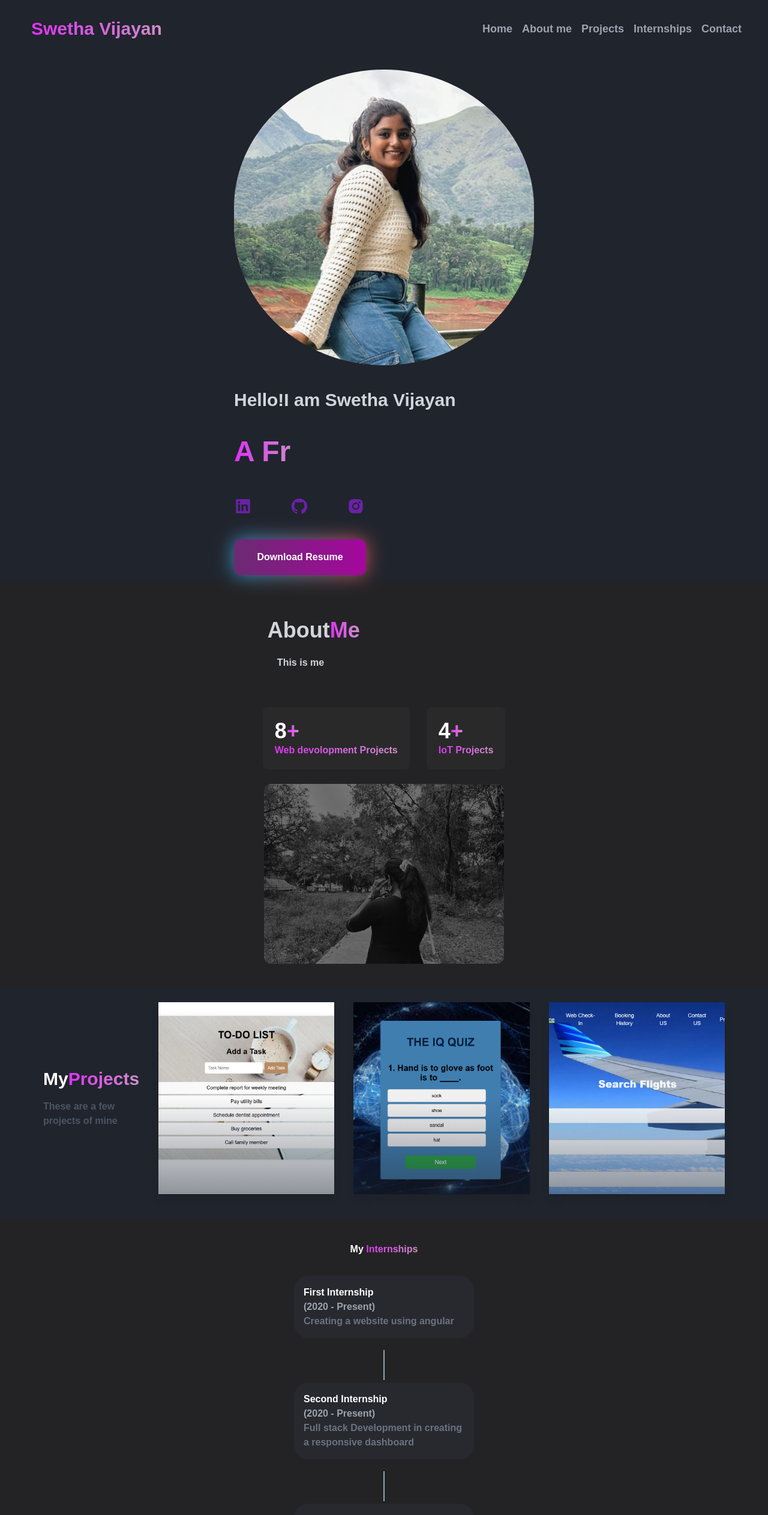
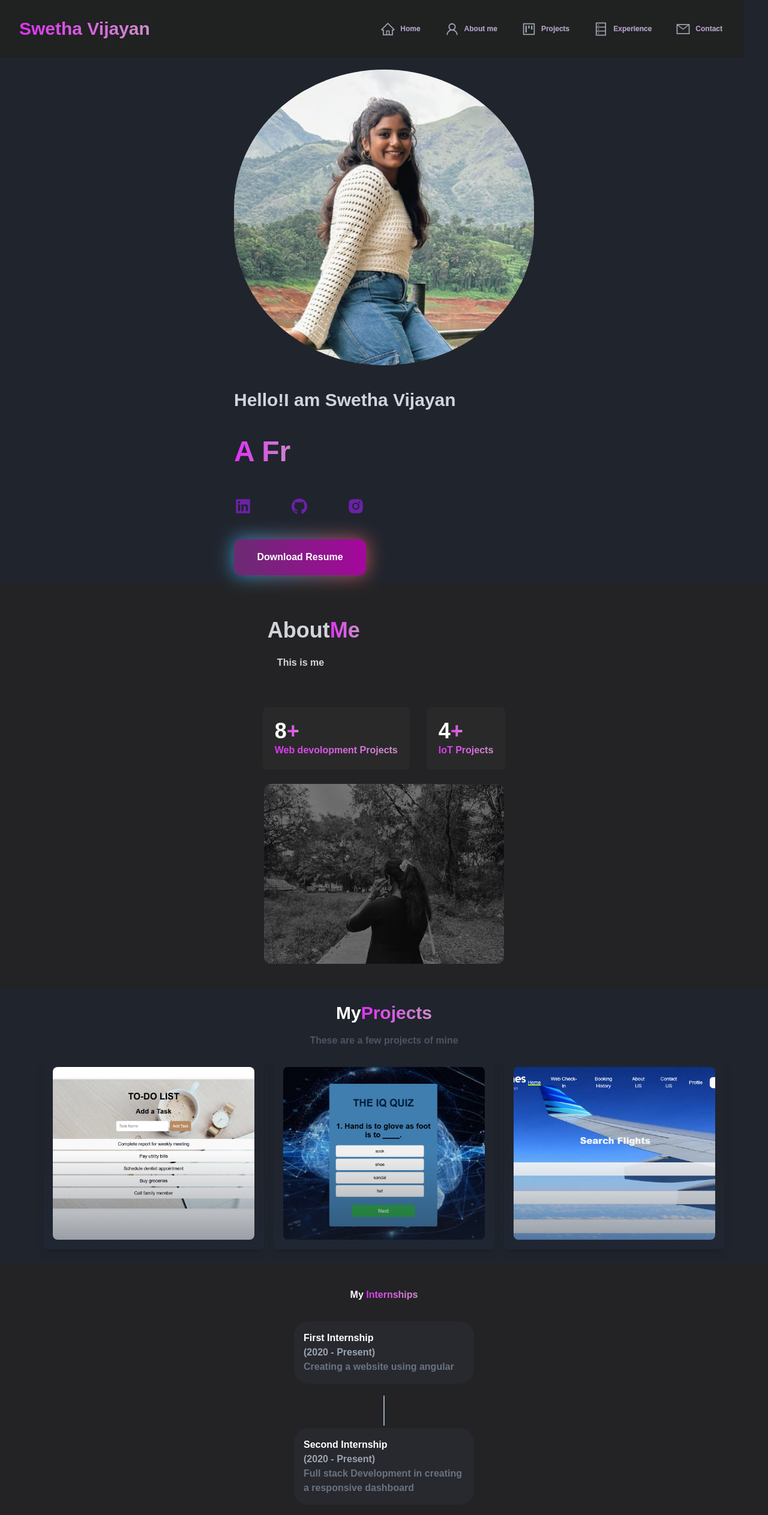
Before and after one commit to SwethaVijayan08/my-personal-portfolio, a React (Create React App) app: page / in a window 1280 px wide. Shown: the top 2526 px of the page at 60% size. Built offline with nearby package versions, Linux system fonts and the light colour scheme.

Commit message:
fixed navbar issues

```diff
--- a/src/components/Navbar.jsx
+++ b/src/components/Navbar.jsx
@@ -1,5 +1,5 @@
 import React , {useState}from "react";
-import { AiOutlineClose,AiOutlineMenu} from "react-icons/ai";
+import { AiOutlineClose,AiOutlineMenu, AiOutlineHome, AiOutlineUser, AiOutlineProject, AiOutlineDatabase, AiOutlineMail} from "react-icons/ai";
 
 const Navbar = () => {
 
@@ -13,16 +13,16 @@ const Navbar = () => {
 
 
     return(
-        <div className="text-gray-400 flex justify-between items-center max-w-[1240px] mx-auto h-24 px-4 text-lg">
+        <div className="text-gray-400 flex justify-between items-center max-w-[1240px] mx-auto h-24 px-4 text-lg fixed w-full bg-[#202121] z-50">
 
             <h1 className="text-3xl font-bold primary-color ml-4">Swetha Vijayan
             </h1>
             <ul className="hidden md:flex">
-                <li className='p-2'><a href="#home">Home</a></li>
-                <li className='p-2'><a href="#about">About me</a> </li>
-                <li className='p-2'><a href="#project">Projects</a></li>
-                <li className='p-2'><a href="#experience">Internships</a></li>
-                <li className='p-2'><a href="#contact">Contact</a></li>
+                <li className="p-5"><a href="#home" className="flex items-center"><AiOutlineHome size={25} /><span className="ml-2 text-gray-400 text-xs">Home</span></a></li>
+                <li className="p-5"><a href="#about" className="flex items-center"><AiOutlineUser size={25} /><span className="ml-2 text-gray-400 text-xs">About me</span></a></li>
+                <li className="p-5"><a href="#project" className="flex items-center"><AiOutlineProject size={25} /><span className="ml-2 text-gray-400 text-xs">Projects</span></a></li>
+                <li className="p-5"><a href="#experience" className="flex items-center"><AiOutlineDatabase size={25} /><span className="ml-2 text-gray-400 text-xs">Experience</span></a></li>
+                <li className="p-5"><a href="#contact" className="flex items-center"><AiOutlineMail size={25} /><span className="ml-2 text-gray-400 text-xs">Contact</span></a></li>
             </ul>
 
             <div onClick={handleNav} className="block md:hidden">
@@ -34,11 +34,11 @@ const Navbar = () => {
             <h1 className="text-3xl primary-color m-4">Swetha Vijayan
             </h1>
                 <ul className="flex md:hidden flex-col">
-                    <li className='p-5'><a href="#home">Home</a></li>
-                    <li className='p-5'><a href="#about">About me</a></li>
-                    <li className='p-5'><a href="#project">Projects</a></li>
-                    <li className='p-5'><a href="#experience">Experience</a></li>
-                    <li className='p-5'><a href="#contact">Contact</a></li>
+                    <li className="p-5"><a href="#home" className="flex items-center"><AiOutlineHome size={25} /><span className="ml-2 text-gray-400 text-xs">Home</span></a></li>
+                    <li className="p-5"><a href="#about" className="flex items-center"><AiOutlineUser size={25} /><span className="ml-2 text-gray-400 text-xs">About me</span></a></li>
+                    <li className="p-5"><a href="#project" className="flex items-center"><AiOutlineProject size={25} /><span className="ml-2 text-gray-400 text-xs">Projects</span></a></li>
+                    <li className="p-5"><a href="#experience" className="flex items-center"><AiOutlineDatabase size={25} /><span className="ml-2 text-gray-400 text-xs">Experience</span></a></li>
+                    <li className="p-5"><a href="#contact" className="flex items-center"><AiOutlineMail size={25} /><span className="ml-2 text-gray-400 text-xs">Contact</span></a></li>
                 </ul>
             </div>
         </div>
--- a/src/components/Projects.jsx
+++ b/src/components/Projects.jsx
@@ -1,15 +1,13 @@
-import React from 'react'
-import Todo from './Todo.png'
-import wings from './wings.png'
-import quiz from './quiz.png'
-
+import React from 'react';
+import Todo from './Todo.png';
+import wings from './wings.png';
+import quiz from './quiz.png';
 
 const Projects = () => {
   return (
-    <div className='py-6 max-w-[1200px] mx-auto'id='project'>
+    <div className='py-6 max-w-[1200px] mx-auto' id='project'>
       <div className='mx-auto px-8 md:px-8'>
-            <div className='mb-4 flex items-center justify-between gap-8'>
-                <div className='flex flex-col gap-4'>
+        <div className='mb-4 flex flex-col items-center gap-4'>
           <h2 className='text-2xl lg:text-3xl text-white'>
             My<span>Projects</span>
           </h2>
@@ -17,31 +15,25 @@ const Projects = () => {
             These are a few projects of mine
           </p>
         </div>
-                <div className='grid grid-cols-2 gap-4 sm:grid-cols-3 md:gap-6 xl:gap-8'>
-                    <a href='https://github.com/SwethaVijayan08/TO-DO-List-App' className='group relative flex h-48 items-end shadow-lg md:h-80'>
-                        <img src={Todo} loading='her' alt='' className='absolite inset-0 h-full w-full object-cover object-center transition duration-200 group-hover:scale-110'/>
-                        <div className='pointer-events-none absolute inset-0 bg-gradient-to-t from-gray-800 via-transparent to-transparent opacity-50'>
-                        </div>
+        <div className='grid grid-cols-1 gap-4 sm:grid-cols-2 md:grid-cols-3 xl:grid-cols-3'>
+          <a href='https://github.com/SwethaVijayan08/TO-DO-List-App' className='group relative flex flex-col h-64 items-center justify-end shadow-lg md:h-80 p-4 rounded-lg overflow-hidden'>
+            <img src={Todo} loading='lazy' alt='Todo App' className='w-full h-full object-cover object-center transition duration-200 group-hover:scale-110 rounded-lg'/>
+            <div className='pointer-events-none absolute inset-0 bg-gradient-to-t from-gray-800 via-transparent to-transparent opacity-50'></div>
           </a>
 
-                    <a href='https://github.com/SwethaVijayan08/Quiz-app' className='group relative flex h-48 items-end shadow-lg md:h-80'>
-                        <img src={quiz} loading='her' alt='' className='absolite inset-0 h-full w-full object-cover object-center transition duration-200 group-hover:scale-110'/>
-                        <div className='pointer-events-none absolute inset-0 bg-gradient-to-t from-gray-800 via-transparent to-transparent opacity-50'>
-                        </div>
+          <a href='https://github.com/SwethaVijayan08/Quiz-app' className='group relative flex flex-col h-64 items-center justify-end shadow-lg md:h-80 p-4 rounded-lg overflow-hidden'>
+            <img src={quiz} loading='lazy' alt='Quiz App' className='w-full h-full object-cover object-center transition duration-200 group-hover:scale-110 rounded-lg'/>
+            <div className='pointer-events-none absolute inset-0 bg-gradient-to-t from-gray-800 via-transparent to-transparent opacity-50'></div>
           </a>
 
-                    <a href='https://github.com/jubinjacob03/wings_airlines' className='group relative flex h-48 items-end shadow-lg md:h-80'>
-                        <img src={wings} loading='her' alt='' className='absolite inset-0 h-full w-full object-cover object-center transition duration-200 group-hover:scale-110'/>
-                        <div className='pointer-events-none absolute inset-0 bg-gradient-to-t from-gray-800 via-transparent to-transparent opacity-50'>
-                        </div>
+          <a href='https://github.com/jubinjacob03/wings_airlines' className='group relative flex flex-col h-64 items-center justify-end shadow-lg md:h-80 p-4 rounded-lg overflow-hidden'>
+            <img src={wings} loading='lazy' alt='Wings Airlines' className='w-full h-full object-cover object-center transition duration-200 group-hover:scale-110 rounded-lg'/>
+            <div className='pointer-events-none absolute inset-0 bg-gradient-to-t from-gray-800 via-transparent to-transparent opacity-50'></div>
           </a>
-
-                </div>
-
         </div>
       </div>
     </div>
-  )
+  );
 }
 
-export default Projects
+export default Projects;
--- a/src/components/Swetha.jsx
+++ b/src/components/Swetha.jsx
@@ -5,10 +5,10 @@ import {AiFillLinkedin, AiFillGithub, AiFillInstagram} from 'react-icons/ai'
 
 const Swetha = () => {
   return (
-    <div id='home'>
+    <div id='home py-24'>
       <div className='my-7 sm:my-0 max-w-[1200px] h-auto mx-auto flex flex-col-reverse sm:flex-row justify-center align-center' >
           <div className= 'flex-col my-auto mx-auto'>
-            <div className='my-auto'>
+            <div className='my-auto pt-24 '>
                   <img className="w-[300px] sm:w-[500px] mx-auto-h-auto rounded-full py-5" src={img} alt="mybg"/>
               </div>
               <p className= 'md:text-3x1 sm:text-3xl text-xl py-5 font-bold text-gray-300'>
```
Lines whose indentation alone changed are shown as unchanged.
